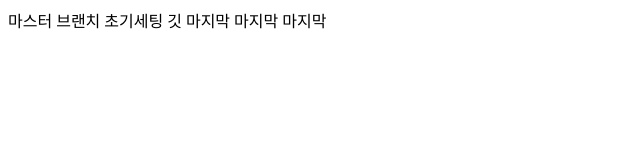
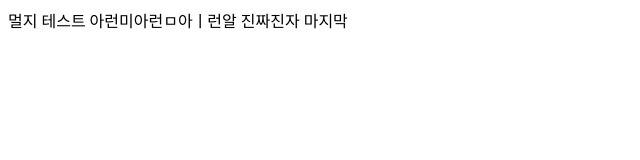
Before and after one commit to JaeJin2044/test2, a plain HTML site: page index.html in a window 1280 px wide. Shown: the full height of the page, 0-640 px from the left. Drawn offline with Linux system fonts and the light colour scheme.

Commit message:
마지막 커밋

```diff
--- a/index.html
+++ b/index.html
@@ -7,12 +7,10 @@
     <title>Document</title>
 </head>
 <body>
-    마스터 브랜치 초기세팅
+    멀지 테스트
 
 
+    아런미아런ㅁ아ㅣ런알
 
-
-    깃 마지막 마지막 마지막
-
-</body>
+    진짜진자 마지막
 </html>
```
